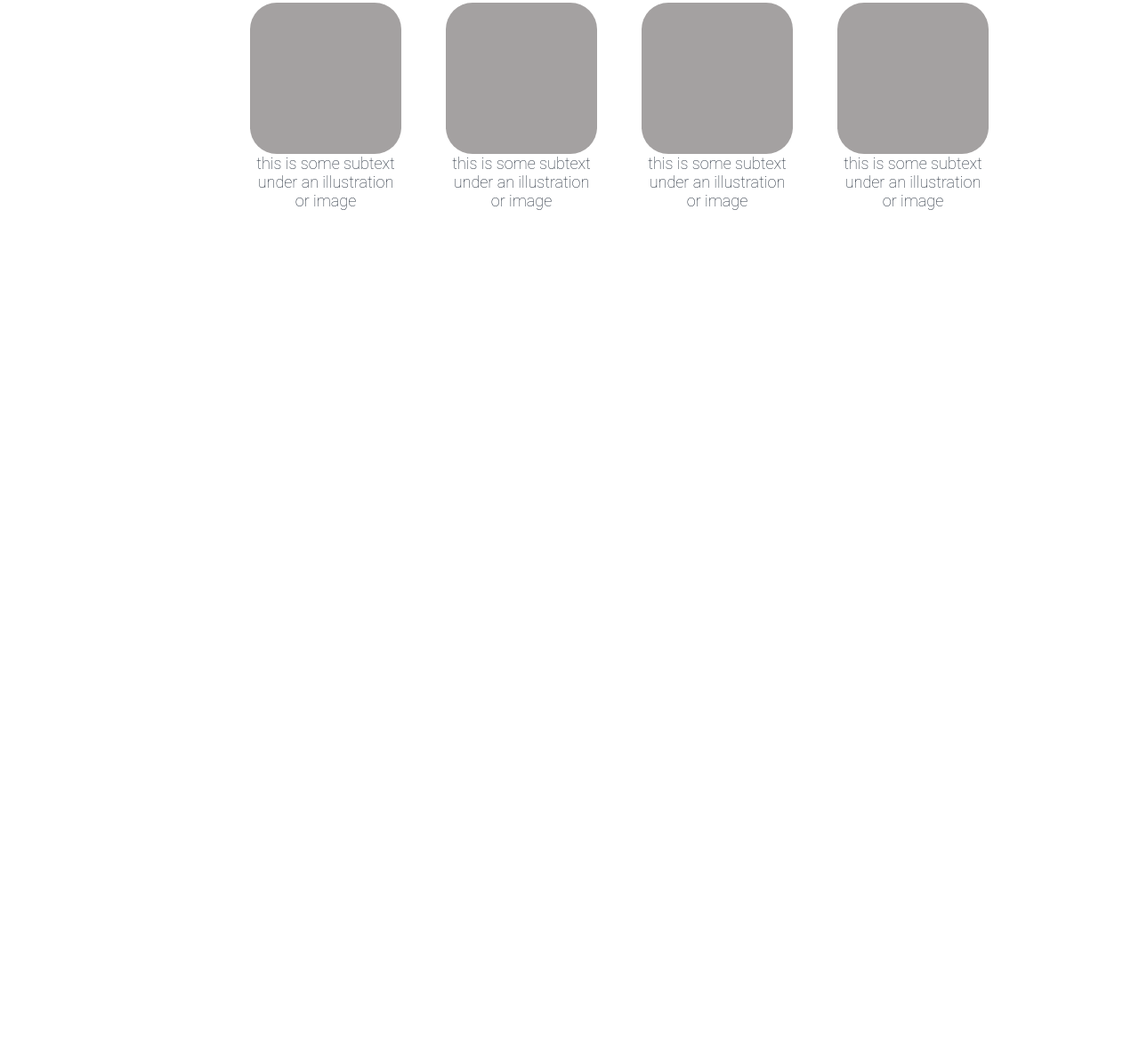
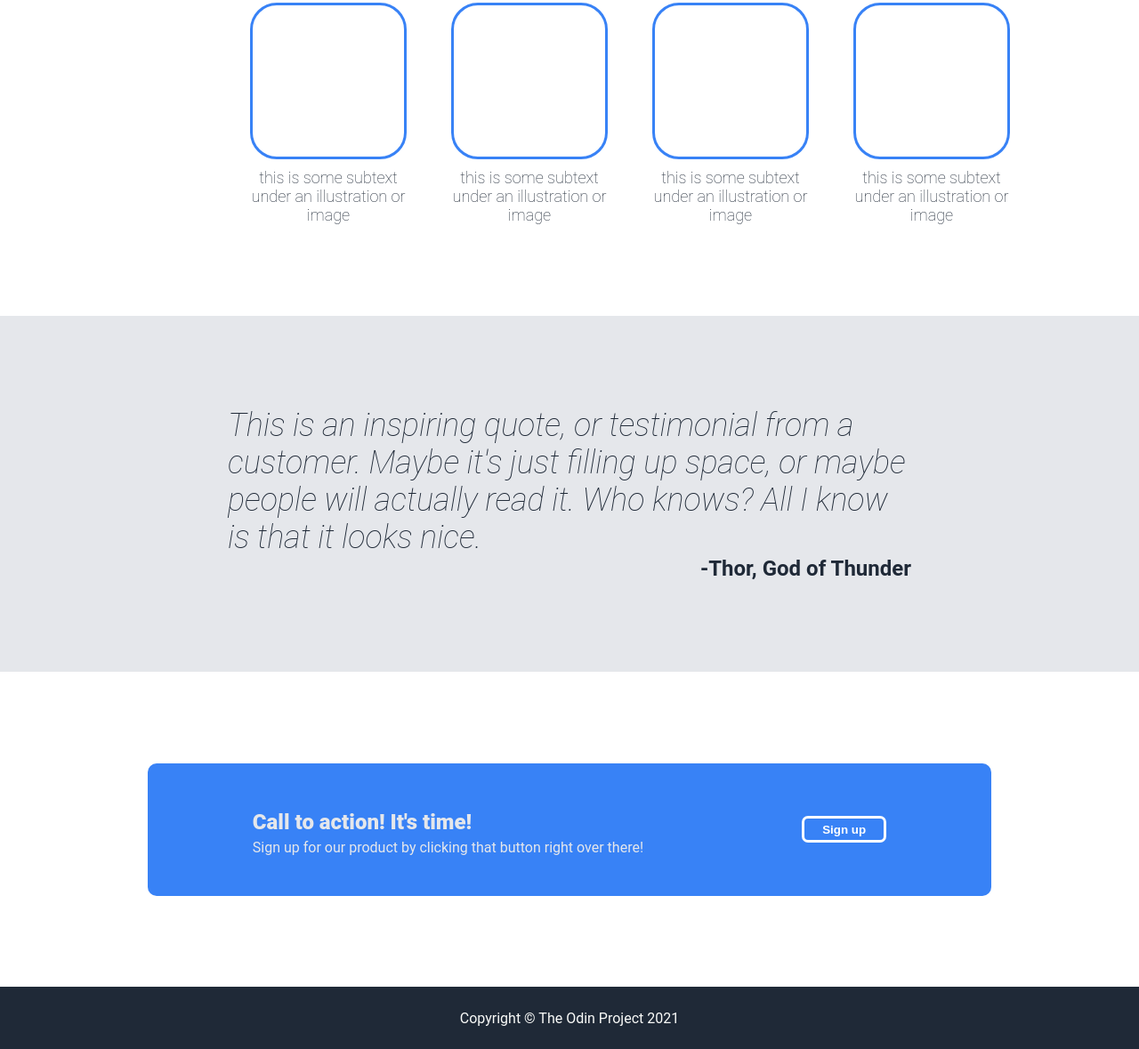
Before and after one commit to yzabxelle/landing-page, a plain HTML site: page index.html in a window 1280 px wide. Shown: the part 618-1797 px from the top of the page at 89% size. Before the commit the page ends 957 px from the top, so only its background shows below. Drawn offline with Linux system fonts and the light colour scheme.

Commit message:
Completed landing page

```diff
--- a/index.html
+++ b/index.html
@@ -50,5 +50,25 @@
         </div>
     </div>
 
+    <div class="three">
+        <div class="quote">This is an inspiring quote, or testimonial from a customer. Maybe it's just filling up space, or maybe people will actually read it. Who knows? All I know is that it looks nice.</div>
+        <div class="hero">-Thor, God of Thunder</div>
+    </div>
+
+    <div class="four">
+        <div class="blue">
+            <div class="call">
+                <p class="act">Call to action! It's time!</p>
+                <p class="sign">Sign up for our product by clicking that button right over there!</p>
+            </div>
+            <form class="form">
+                <input type="button" value="Sign up" class="button2">
+            </form>
+        </div>
+    </div>
+
+    <footer>
+        Copyright © The Odin Project 2021
+    </footer>
 </body>
 </html>
--- a/styles.css
+++ b/styles.css
@@ -8,6 +8,14 @@ h1 {
     font-weight: 900;
     color: #F9FAF8;
     margin: 0px;
+}
+
+footer {
+    background-color: #1F2937;
+    color: #F9FAF8;
+    padding-top: 2%;
+    padding-bottom: 2%;
+    text-align: center;
 }
 
 a {
@@ -44,6 +52,23 @@ p#two-header {
     background-color: white;
     padding-left: 20%;
     padding-right: 20%;
+    padding-bottom: 8%;
+}
+
+.three {
+    display: flex;
+    flex-direction: column;
+    background-color: #E5E7EB;
+    padding-top: 8%;
+    padding-left: 20%;
+    padding-right: 20%;
+    padding-bottom: 8%;
+}
+
+.four {
+    padding-top: 8%;
+    padding-left: 13%;
+    padding-right: 13%;
     padding-bottom: 8%;
 }
 
@@ -102,9 +127,11 @@ p#two-header {
     width: 130px;
     height: 130px;
     border-radius: 30px;
+    border: 3px solid;
     border-color: #3882F6;
-    background-color: #a4a1a1;
+    background-color: transparent;
     padding: 20px;
+    margin-bottom: 10px;
 }
 
 .img-text {
@@ -112,3 +139,55 @@ p#two-header {
     color: #1F2937;
     font-weight: 100;
 }
+
+.quote {
+    font-style: italic;
+    font-size: 36px;
+    font-weight: lighter;
+    color: #1F2937;
+}
+
+.hero {
+    margin-left: auto;
+    font-size: 24px;
+    font-weight: 600;
+    color: #1F2937;
+}
+
+.blue {
+    display: flex;
+    justify-content: space-between;
+    align-items: center;
+    background-color: #3882F6;
+    padding: 3%;
+    color: #E5E7EB;
+    border-radius: 10px;
+}
+
+.call {
+    padding-left: 10%;
+}
+
+.act {
+    font-size: 24px;
+    margin-bottom: 0px;
+    font-weight: 800;
+}
+
+.sign {
+    margin-top: 5px;
+}
+
+.button2 {
+    background-color: #3882F6;
+    border: white solid;
+    border-radius: 7px;
+    width: 95px;
+    height: 30px;
+    color: white;
+    font-weight: bold;
+}
+
+.form {
+    padding-right: 10%;
+}
```
